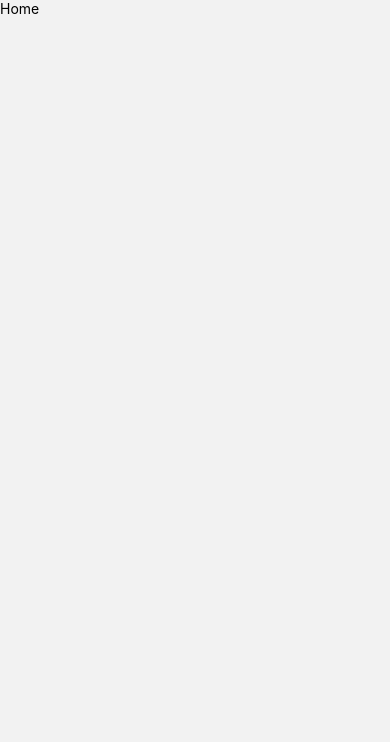
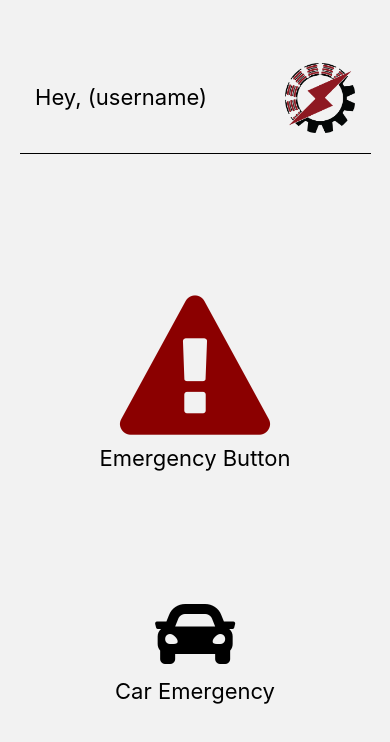
Before and after one commit to kkotsias/prometheus-app, a React Native app: screen /Home in a window 390 px wide. Shown: the top 742 px of the page. Built offline with nearby package versions, Linux system fonts and the light colour scheme.

Commit message:
ui ready

```diff
--- a/app.json
+++ b/app.json
@@ -19,7 +19,7 @@
     },
     "android": {
       "adaptiveIcon": {
-        "foregroundImage": "./assets/adaptive-icon.png",
+        "foregroundImage": "./assets/prometheuslogo.png",
         "backgroundColor": "#ffffff"
       }
     },
--- a/package.json
+++ b/package.json
@@ -9,6 +9,9 @@
     "web": "expo start --web"
   },
   "dependencies": {
+    "@expo/vector-icons": "^13.0.0",
+    "@react-native-firebase/app": "^17.5.0",
+    "@react-native-firebase/messaging": "^17.5.0",
     "@react-navigation/native": "^6.1.6",
     "@react-navigation/stack": "^6.3.16",
     "expo": "~48.0.15",
--- a/screens/Home.js
+++ b/screens/Home.js
@@ -1,10 +1,35 @@
-import { StyleSheet, Text, View } from 'react-native'
+import { StyleSheet, Text, View, TouchableOpacity, Touchable, Image } from 'react-native'
 import React from 'react'
+import { FontAwesome } from '@expo/vector-icons';
+import { FontAwesome5 } from '@expo/vector-icons';
+import { Dimensions } from 'react-native';
+
+const screen = Dimensions.get('window');
 
 export default function Home() {
   return (
-    <View>
-      <Text>Home</Text>
+    <View style={{ justifyContent: 'center', display: 'flex' }}>
+      <View style={{ position: 'absolute', top: screen.height * 0.1, width: screen.width, justifyContent: 'center' }}>
+        <Image source={require('../assets/prometheuslogo.png')} style={{ width: 70, height: 70, position: 'absolute', right: screen.width * 0.09 }} />
+
+        <Text style={{ fontSize: 22, paddingLeft: screen.width * 0.09 }}>Hey, (username)</Text>
+        <View style={{ alignItems: 'center' }}>
+
+          <View style={{ borderBottomColor: 'black', borderBottomWidth: 1, top: screen.height * 0.05, width: screen.width * 0.9 }} />
+        </View>
+      </View>
+      <View style={{ alignItems: 'center' }}>
+
+
+        <TouchableOpacity style={{ display: 'flex', alignItems: 'center', position: 'absolute', top: screen.height * 0.35 }}>
+          <FontAwesome name="warning" size={150} color="darkred" />
+          <Text style={{ fontSize: 22 }}>Emergency Button</Text>
+        </TouchableOpacity>
+        <TouchableOpacity style={{ display: 'flex', alignItems: 'center', position: 'absolute', top: screen.height * 0.7 }}>
+          <FontAwesome5 name="car" size={80} color="black" />
+          <Text style={{ fontSize: 22 }}>Car Emergency</Text>
+        </TouchableOpacity>
+      </View>
     </View>
   )
 }
--- a/screens/Login.js
+++ b/screens/Login.js
@@ -1,11 +1,19 @@
 import { StyleSheet, Text, View, TextInput, Pressable, Image, ImageBackground } from 'react-native'
 import React, { useEffect, useState } from 'react'
 import logo from '../assets/prometheuslogo.png'
+import { useNavigation } from '@react-navigation/native';
 
 export default function Login() {
 
+    const navigation = useNavigation();
     const [username, setUsername] = useState('');
     const [password, setPassword] = useState('');
+
+    const handleLogin = () => {
+        console.log('pressed login')
+        navigation.navigate('Home')
+
+    }
 
     return (
         <>
@@ -15,7 +23,7 @@ export default function Login() {
                 <View style={{ marginBottom: 70, alignItems: 'center' }}>
                     <TextInput style={styles.textinput} placeholder='Username' onChangeText={setUsername} />
                     <TextInput style={styles.textinput} placeholder='Password' onChangeText={setPassword} />
-                    <Pressable style={styles.button} title='Login' disabled={!username || !password}>
+                    <Pressable style={styles.button} title='Login' onPress={handleLogin} disabled={!username || !password}>
                         <Text style={{ color: 'white' }}>Login</Text>
                     </Pressable>
                 </View>
```
Also changed, not shown: 1 other file (tests, documents, lock files or other folders).
